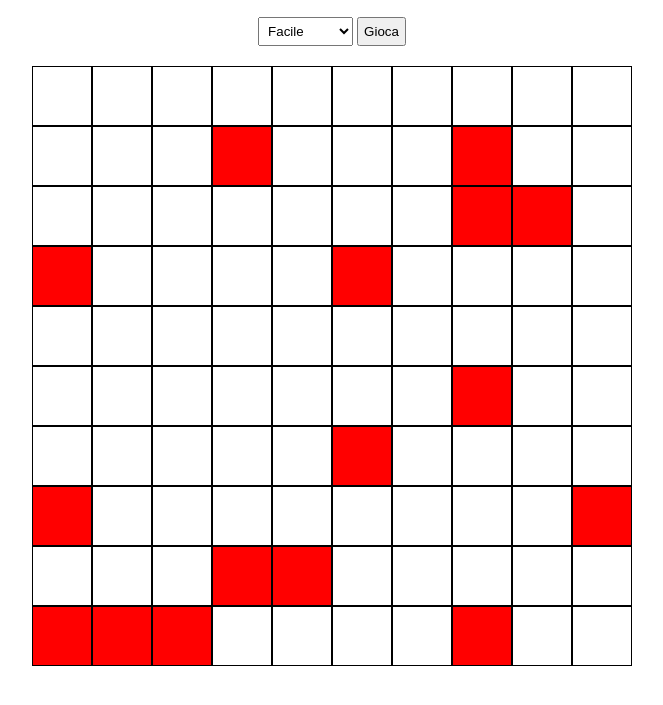
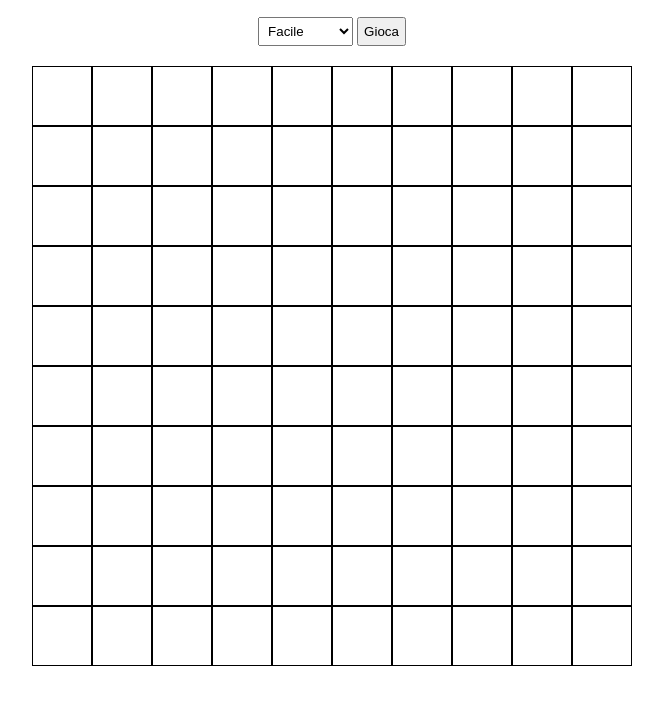
Before and after one commit to DavidDume/js-campominato-dom, a plain HTML site: page index.html in a window 1280 px wide. Shown: the part 41-746 px from the top of the page, without its empty margins (308-971 px from the left). Drawn offline with Linux system fonts and the light colour scheme.

Commit message:
tolto stile classe bomb

```diff
--- a/css/style.css
+++ b/css/style.css
@@ -45,10 +45,6 @@ body {
     border: 1px solid black;
 }
 
-.bomb {
-    background-color: red;
-}
-
 .bomb-clicked {
     background-color: red;
 }
--- a/main.js
+++ b/main.js
@@ -50,6 +50,7 @@ function gameMode(mode) {
 
             if(this.classList.contains('bomb')) {
                 this.classList.add('bomb-clicked');
+                //se gioco perso ricarica la pagina
                 location.reload();
             } else {
                 //mostra il numero solo se box non è ancora attiva
```
